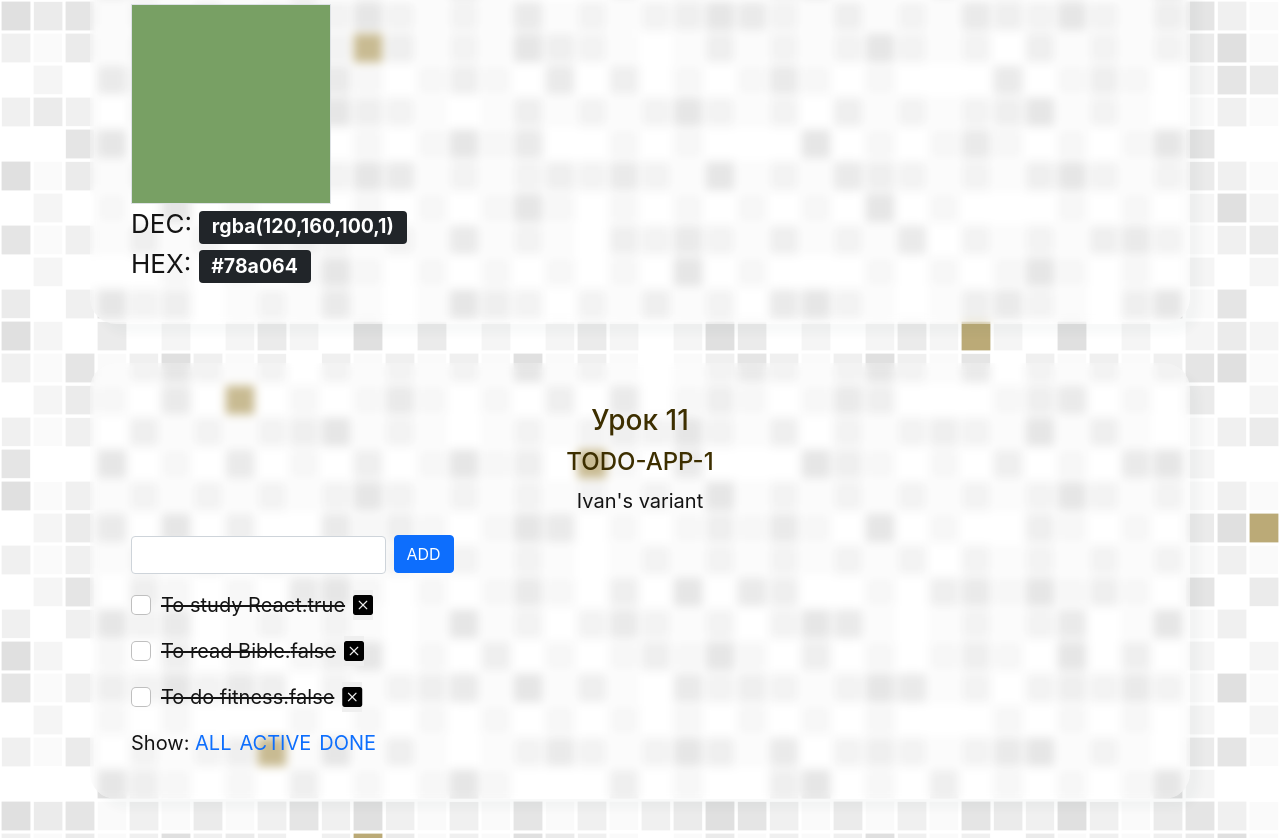
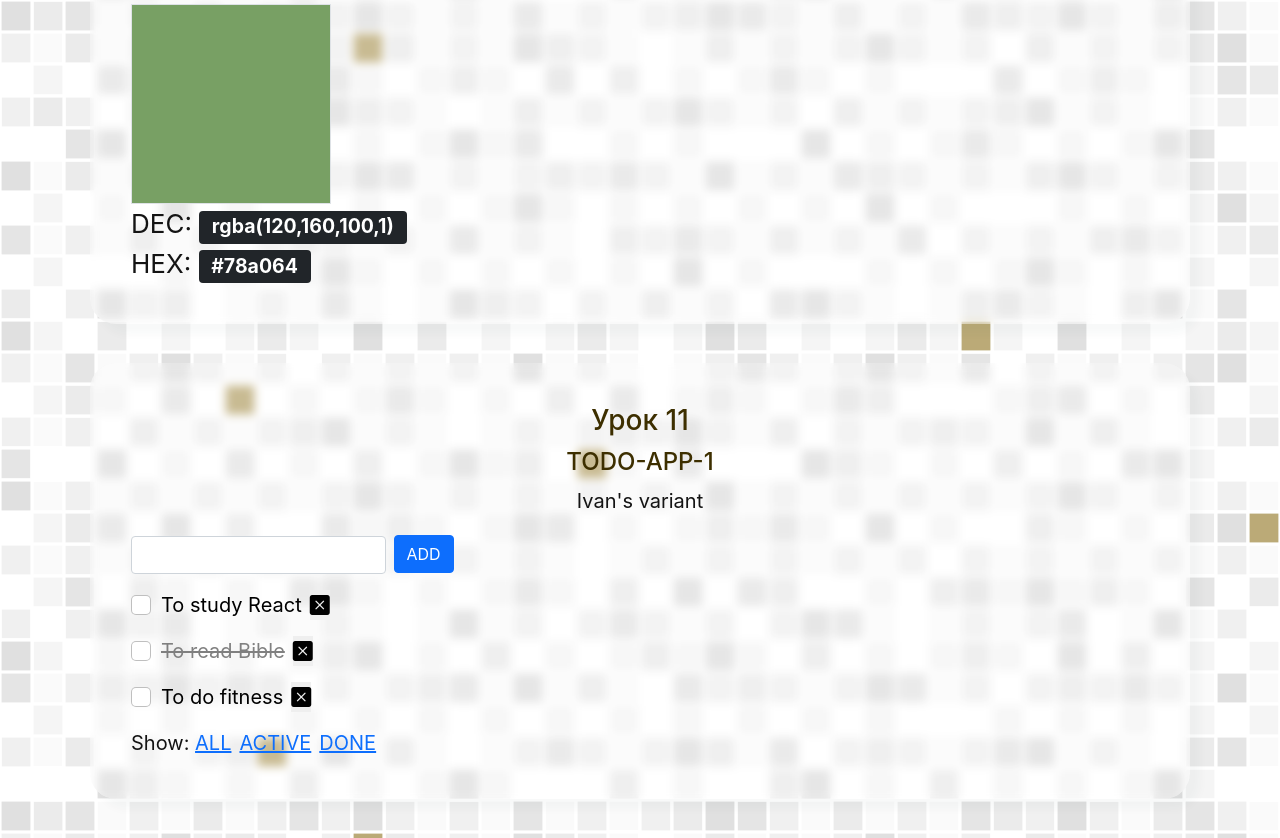
Before and after one commit to ybeliaev/react-basics-course, a React (Create React App) app: page / in a window 1280 px wide. Shown: the part 5568-6406 px from the top of the page. Built offline with nearby package versions, Linux system fonts and the light colour scheme.

Commit message:
make state for filter + onClick for links

```diff
--- a/src/lessons/11-TODO-APP-1/Footer.js
+++ b/src/lessons/11-TODO-APP-1/Footer.js
@@ -1,18 +1,59 @@
 import React from "react";
 
-export default function Footer() {
+import { FILTER_ACTIVE, FILTER_ALL, FILTER_DONE } from "./TodoList";
+
+export default function Footer({ filter, setFilter }) {
   return (
     <div className="fs-5">
       <span>Show: </span>
-      <a href="#all" class="me-2 text-decoration-none">
+      {filter == FILTER_ALL ? (
+        <a
+          href="#all"
+          class="me-2 link-primary"
+          onClick={(e) => {
+            e.preventDefault();
+            setFilter(FILTER_ALL);
+          }}
+        >
           ALL
         </a>
-      <a href="#active" class="me-2 text-decoration-none">
+      ) : (
+        <a href="#all" class="me-2 link-primary">
+          ALL
+        </a>
+      )}
+      {filter == FILTER_ACTIVE ? (
+        <a href="#active" class="me-2 link-primary">
           ACTIVE
         </a>
-      <a href="#done" class="me-2 text-decoration-none">
+      ) : (
+        <a
+          href="#active"
+          class="me-2 link-primary"
+          onClick={(e) => {
+            e.preventDefault();
+            setFilter(FILTER_ACTIVE);
+          }}
+        >
+          ACTIVE
+        </a>
+      )}
+      {filter == FILTER_ACTIVE ? (
+        <a href="#done" class="me-2 link-primary">
           DONE
         </a>
+      ) : (
+        <a
+          href="#done"
+          class="me-2 link-primary"
+          onClick={(e) => {
+            e.preventDefault();
+            setFilter(FILTER_DONE);
+          }}
+        >
+          DONE
+        </a>
+      )}
     </div>
   );
 }
--- a/src/lessons/11-TODO-APP-1/TodoItem.js
+++ b/src/lessons/11-TODO-APP-1/TodoItem.js
@@ -9,11 +9,11 @@ export default function TodoItem({ todo }) {
           className="me-2"
           style={{
             textDecoration: todo.done ? "line-through" : "none",
+            color: todo.done ? "grey" : "black",
             cursor: "pointer",
           }}
         >
           {todo.text}
-          {todo.done}
         </span>
         <button type="button" style={{ outline: "none", border: "none" }}>
           <i className="bi bi-x-square-fill"></i>
--- a/src/lessons/11-TODO-APP-1/TodoList.js
+++ b/src/lessons/11-TODO-APP-1/TodoList.js
@@ -2,23 +2,24 @@ import React, { useState } from "react";
 import TodoItem from "./TodoItem";
 import Footer from "./Footer";
 
-const FILTER_ALL = 0;
-const FILTER_DONE = 1;
-const FILTER_ACTIVE = 2;
+export const FILTER_ALL = 0;
+export const FILTER_DONE = 1;
+export const FILTER_ACTIVE = 2;
 
 const todos = [
-  { text: "To study React.", done: "true" },
-  { text: "To read Bible.", done: "false" },
-  { text: "To do fitness.", done: "false" },
+  { text: "To study React", done: false },
+  { text: "To read Bible", done: true },
+  { text: "To do fitness", done: false },
 ];
 
 export default function TodoList() {
+  let [filter, setFilter] = useState(FILTER_ALL);
   return (
     <>
       {todos.map((todo) => (
         <TodoItem todo={todo} />
       ))}
-      <Footer />
+      <Footer filter={filter} setFilter={setFilter} />
     </>
   );
 }
```
Also changed, not shown: 1 other file (tests, documents, lock files or other folders). Lines whose indentation alone changed are shown as unchanged.
